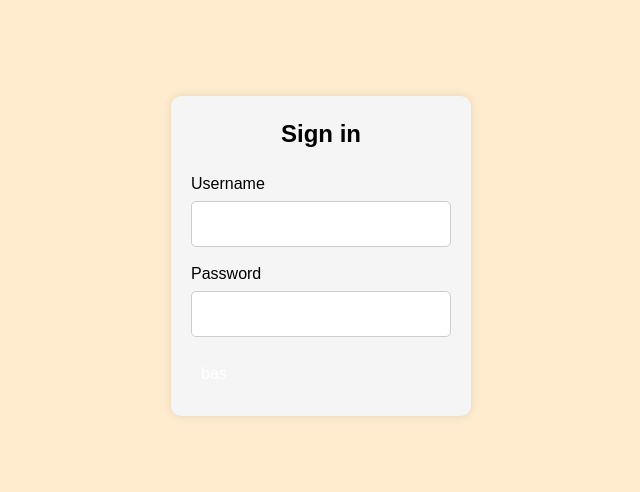
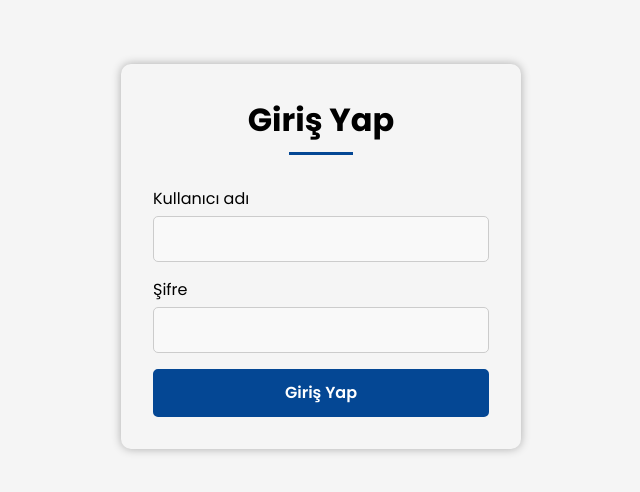
Before and after one commit to memeteminozturk/Library-Management-System, a React (Vite) app: page /login in a window 1280 px wide. Shown: the part 144-636 px from the top of the page, without its empty margins (319-959 px from the left). Built offline with nearby package versions, Linux system fonts and the light colour scheme.

Commit message:
Login page design completed.

```diff
--- a/src/App.css
+++ b/src/App.css
@@ -1,11 +1,3 @@
-/* General styles */
-body {
-  font-family: sans-serif; /* Choose a preferred font family */
-  margin: 0;
-  padding: 0;
-  background-color: blanchedalmond;
-}
-
 .book-list {
   list-style: none;
   padding: 0;
@@ -81,18 +73,32 @@ body {
 
 /* Login Form Container */
 .login_container {
-  width: 300px;
-  padding: 20px;
-  background-color: #f5f5f5;
+  width: 400px;
+  padding: 2rem;
   border-radius: 10px;
-  box-shadow: 0 0 10px rgba(0, 0, 0, 0.1);
+  box-shadow: 0 0 10px rgba(0, 0, 0, 0.3);
 }
 
 /* Login Text */
 .login_text h1 {
-  margin-bottom: 20px;
-  font-size: 24px;
+  margin-bottom: 2rem;
+  font-size: 2rem;
   text-align: center;
+}
+
+.login_text h1::after {
+  content: "";
+  display: block;
+  width: 4rem;
+  height: 3px;
+  background-color: var(--primary-color);
+  margin: .5rem auto 0;
+}
+
+form {
+  display: flex;
+  flex-direction: column;
+  gap: 1rem;
 }
 
 /* Form Label */
@@ -105,23 +111,32 @@ label {
 input {
   width: 100%;
   padding: 10px;
-  margin-bottom: 15px;
   border: 1px solid #ccc;
   border-radius: 5px;
+  background-color: #f9f9f9;
 }
 
-/* Submit Button */
-button {
+input:focus {
+  outline: none;
+  border-color: var(--primary-color);
+}
+
+.login button {
+  width: 100%;
   padding: 10px;
-  background-color: #007bff;
+  background-color: var(--primary-color);
   color: #fff;
-  border: none;
+  border: 2px solid var(--primary-color);
   border-radius: 5px;
   cursor: pointer;
+  transition: all .3s ease-in-out;
+  font-size: 1rem;
+  font-weight: 600;
 }
 
-button:hover {
-  background-color: #0056b3;
+.login button:hover {
+  color: var(--primary-color);
+  background-color: #fff;
 }
 
 /* Error Message */
@@ -139,7 +154,7 @@ button:hover {
 /* Get Library Button */
 .get-library-btn {
   padding: 10px 20px;
-  background-color: #007bff;
+  background-color: var(--primary-color);
   color: #fff;
   border: none;
   border-radius: 5px;
@@ -218,7 +233,7 @@ button:hover {
 /* Button Styles */
 .book-button {
   padding: 5px 10px;
-  background-color: #007bff;
+  background-color: var(--primary-color);
   color: #fff;
   border: none;
   border-radius: 5px;
--- a/src/components/Login.jsx
+++ b/src/components/Login.jsx
@@ -1,6 +1,5 @@
 import { useState } from "react";
 // import { useNavigate } from "react-router-dom";
-// import "./Login.css";
 import axios from "axios";
 import { useNavigate } from "react-router-dom";
 
@@ -59,22 +58,24 @@ function Login() {
   return (
     <div>
       <div className="login">
+        <div className="container">
           <div className="login_container">
             <div className="login_text">
-            <h1>Sign in</h1>
+              <h1>Giriş Yap</h1>
             </div>
             <form action="submit" onSubmit={userLogin}>
               <div>
-              <label htmlFor="user">Username</label>
+                <label htmlFor="user">Kullanıcı adı</label>
                 <input id="user" type="text" onChange={handleUsername} />
               </div>
               <div>
-              <label htmlFor="password">Password</label>
-              <input id="password" type="text" onChange={(e) => setPassword(e.target.value)} />
+                <label htmlFor="password">Şifre</label>
+                <input id="password" type="password" onChange={(e) => setPassword(e.target.value)} />
               </div>
-            <button type="submit">bas</button>
+              <button type="submit">Giriş Yap</button>
             </form>
             {err}
+          </div>
         </div>
       </div>
     </div>
--- a/src/index.css
+++ b/src/index.css
@@ -5,6 +5,7 @@
   line-height: 1.5;
   font-weight: 400;
   background-color: #f5f5f5;
+  --primary-color: #044794;
 }
 
 .container {
```
Lines whose indentation alone changed are shown as unchanged.
